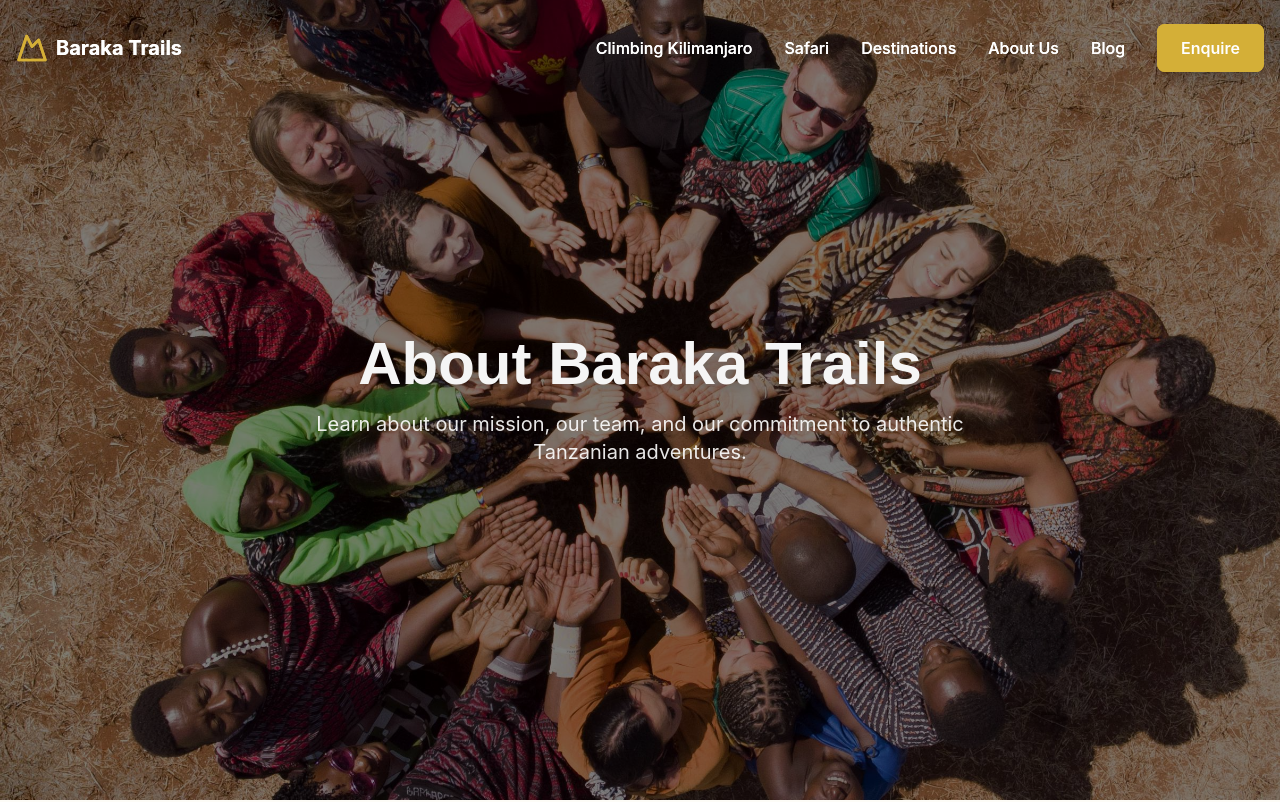
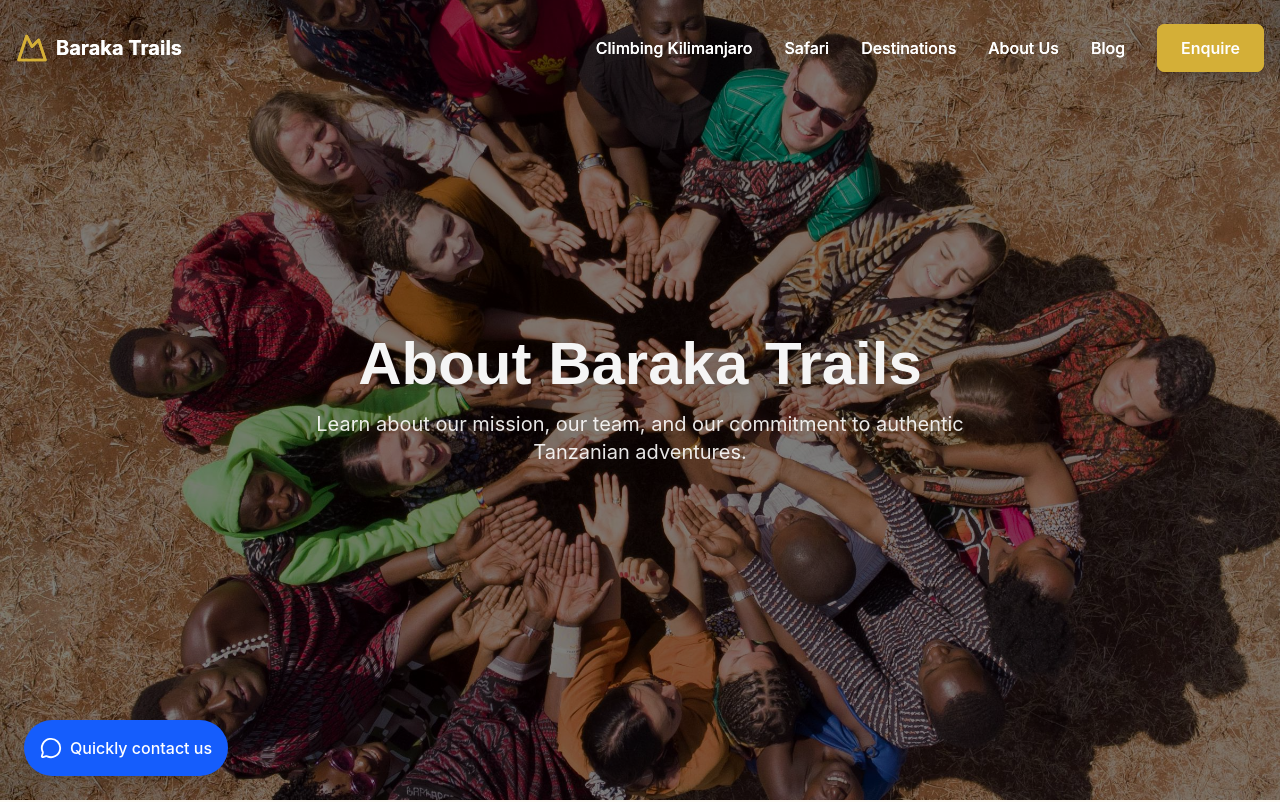
Before and after one commit to CodeWithJoshua18/Baraka-Trails, a React (Vite) app: page /about in a window 1280 px wide. Shown: the top 802 px of the page. Built offline with nearby package versions, Linux system fonts and the light colour scheme.

Commit message:
added live chat component

```diff
--- a/src/App.jsx
+++ b/src/App.jsx
@@ -1,7 +1,8 @@
 import React from 'react';
 import { Routes, Route, useLocation } from 'react-router-dom';
 import { AnimatePresence, motion } from 'framer-motion';
-import Navbar from './components/Navbar';  // ✅ Import Navbar here
+import Navbar from './components/Navbar';
+import SmartContacts from './components/SmartContacts'; // ✅ import here
 
 // Pages
 import Home from './pages/Home';
@@ -39,15 +40,16 @@ const AnimatedPage = ({ children }) => (
 export default function App() {
   const location = useLocation();
 
-  // Hide navbar on the enquire page
+  // Hide navbar and SmartContacts on the enquire page
   const hideNavbar = location.pathname === '/enquire';
+  const hideSmartContacts = location.pathname === '/enquire';
 
   return (
     <div className="min-h-screen">
       {/* ✅ Navbar stays OUTSIDE animation - prevents cutoff */}
       {!hideNavbar && <Navbar />}
 
-      {/* Animated Routes - only animates page content */}
+      {/* Animated Routes */}
       <AnimatePresence mode="wait">
         <Routes location={location} key={location.pathname}>
           <Route
@@ -108,6 +110,9 @@ export default function App() {
           />
         </Routes>
       </AnimatePresence>
+
+      {/* ✅ SmartContacts stays visible on all pages except /enquire */}
+      {!hideSmartContacts && <SmartContacts />}
     </div>
   );
 }
--- /dev/null
+++ b/src/components/SmartContacts.jsx
@@ -0,0 +1,114 @@
+import React, { useState, useEffect, useRef } from "react";
+import { motion, AnimatePresence } from "framer-motion";
+import { MessageCircle, X, Phone, Instagram, MessageSquare, Facebook } from "lucide-react";
+
+export default function SmartContacts() {
+  const [open, setOpen] = useState(false);
+  const [visible, setVisible] = useState(true);
+  const lastScrollYRef = useRef(0);
+
+  // 🌀 Handle scroll visibility
+  useEffect(() => {
+    const handleScroll = () => {
+      const currentScrollY = window.scrollY;
+      if (currentScrollY > lastScrollYRef.current) {
+        setVisible(false); // Hide when scrolling down
+      } else {
+        setVisible(true); // Show when scrolling up
+      }
+      lastScrollYRef.current = currentScrollY;
+    };
+
+    window.addEventListener("scroll", handleScroll, { passive: true });
+    return () => window.removeEventListener("scroll", handleScroll);
+  }, []);
+
+  return (
+    <AnimatePresence>
+      {visible && (
+        <motion.div
+          initial={{ x: -100, opacity: 0 }}
+          animate={{ x: 0, opacity: 1 }}
+          exit={{ x: -100, opacity: 0 }}
+          transition={{ type: "spring", stiffness: 120, damping: 12 }}
+          className="fixed bottom-6 left-6 z-50"
+        >
+          {/* Bubble button */}
+          <motion.button
+            whileTap={{ scale: 0.9 }}
+            onClick={() => setOpen(!open)}
+            className="bg-blue-600 text-white rounded-full p-4 shadow-lg flex items-center gap-2 hover:bg-blue-700 transition"
+          >
+            {open ? <X size={22} /> : <MessageCircle size={22} />}
+            {!open && (
+              <motion.span
+                initial={{ opacity: 0, x: -10 }}
+                animate={{ opacity: 1, x: 0 }}
+                className="font-medium hidden sm:block"
+              >
+                Quickly contact us
+              </motion.span>
+            )}
+          </motion.button>
+
+          {/* Contacts popup */}
+          <AnimatePresence>
+            {open && (
+              <motion.div
+                initial={{ x: -20, opacity: 0 }}
+                animate={{ x: 0, opacity: 1 }}
+                exit={{ x: -20, opacity: 0 }}
+                transition={{ duration: 0.25 }}
+                className="mt-3 bg-white text-gray-800 rounded-2xl shadow-xl p-4 flex flex-col gap-3 border border-gray-200"
+              >
+                <a
+                  href="https://wa.me/255768902606"
+                  target="_blank"
+                  rel="noopener noreferrer"
+                  className="flex items-center gap-3 hover:text-green-600"
+                >
+                  <MessageCircle size={20} />
+                  WhatsApp
+                </a>
+                <a
+                  href="tel:+255768902606"
+                  className="flex items-center gap-3 hover:text-blue-600"
+                >
+                  <Phone size={20} />
+                  Call Us
+                </a>
+                <a
+                  href="https://www.threads.com/@baraka_trails"
+                  target="_blank"
+                  rel="noopener noreferrer"
+                  className="flex items-center gap-3 hover:text-sky-500"
+                >
+                  <MessageSquare size={20} />
+                  Threads
+                </a>
+                <a
+                  href="https://www.instagram.com/baraka_trails?igsh=MWZzZnNlczh4ZzZ6Mw=="
+                  target="_blank"
+                  rel="noopener noreferrer"
+                  className="flex items-center gap-3 hover:text-pink-500"
+                >
+                  <Instagram size={20} />
+                  Instagram
+                </a>
+                <a
+                  href="https://www.facebook.com/kilitrekking"
+                  target="_blank"
+                  rel="noopener noreferrer"
+                  className="flex items-center gap-3 hover:text-blue-800"
+                >
+                  <Facebook size={20} />
+                  Facebook
+                </a>
+              </motion.div>
+            )}
+          </AnimatePresence>
+        </motion.div>
+      )}
+    </AnimatePresence>
+  );
+}
--- a/src/pages/Home.jsx
+++ b/src/pages/Home.jsx
@@ -10,6 +10,7 @@ import IntroParagraph from '../components/IntroParagraph';
 import WildebeestCarousel from '../components/WildebeestCarousel';
 import SignatureTours from '../components/SignatureTours';
 import TripAdvisorWidget from '../components/TripAdvisor';
+import SmartContacts from '../components/SmartContacts';
 
 export default function Home() {
   return (
@@ -23,6 +24,7 @@ export default function Home() {
       <ConnectSection />
       <WhyChoose />
       <TripAdvisorWidget />
+      <SmartContacts />
       <Footer />
     </div>
   );
```
